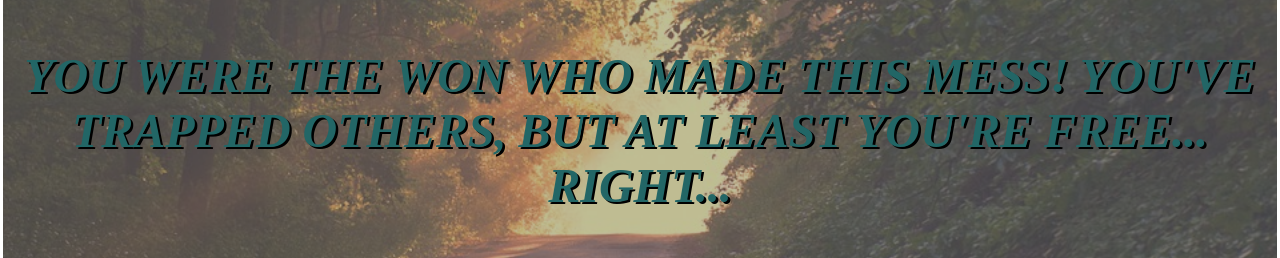
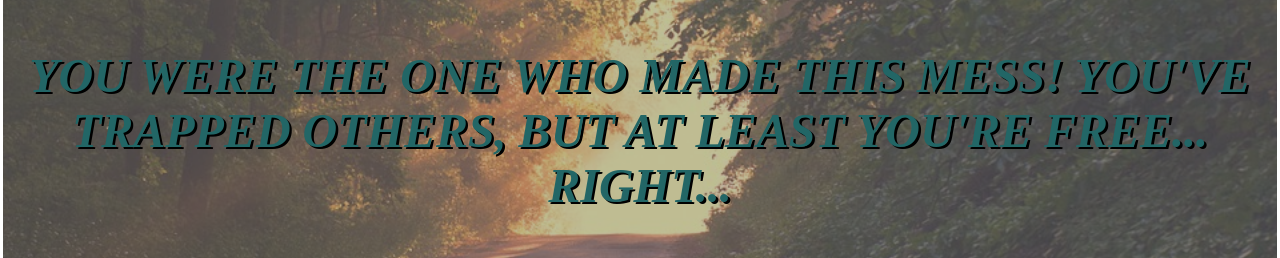
Before and after one commit to Vezio/MazeEscape, a website: page client/views/victory.html in a window 1280 px wide. Shown: the part 315-573 px from the top of the page. Drawn offline with Linux system fonts and the light colour scheme; files that its build step writes are made by us from their sources; files whose address does not match are found by name; a web font is replaced by a local one.

Commit message:
corrected spelling mistake

```diff
--- a/client/views/victory.html
+++ b/client/views/victory.html
@@ -15,7 +15,7 @@ All Current Work: Tyler Rimaldi
 <body>
   <h1>YOU ESCAPED</h1>
   <div id="foundOut">
-    <p>YOU WERE THE WON WHO MADE THIS MESS! YOU'VE TRAPPED OTHERS, BUT AT LEAST YOU'RE FREE... RIGHT...</p>
+    <p>YOU WERE THE ONE WHO MADE THIS MESS! YOU'VE TRAPPED OTHERS, BUT AT LEAST YOU'RE FREE... RIGHT...</p>
     <p>Press the spacebar for main menu</p>
   </div>
 
```
